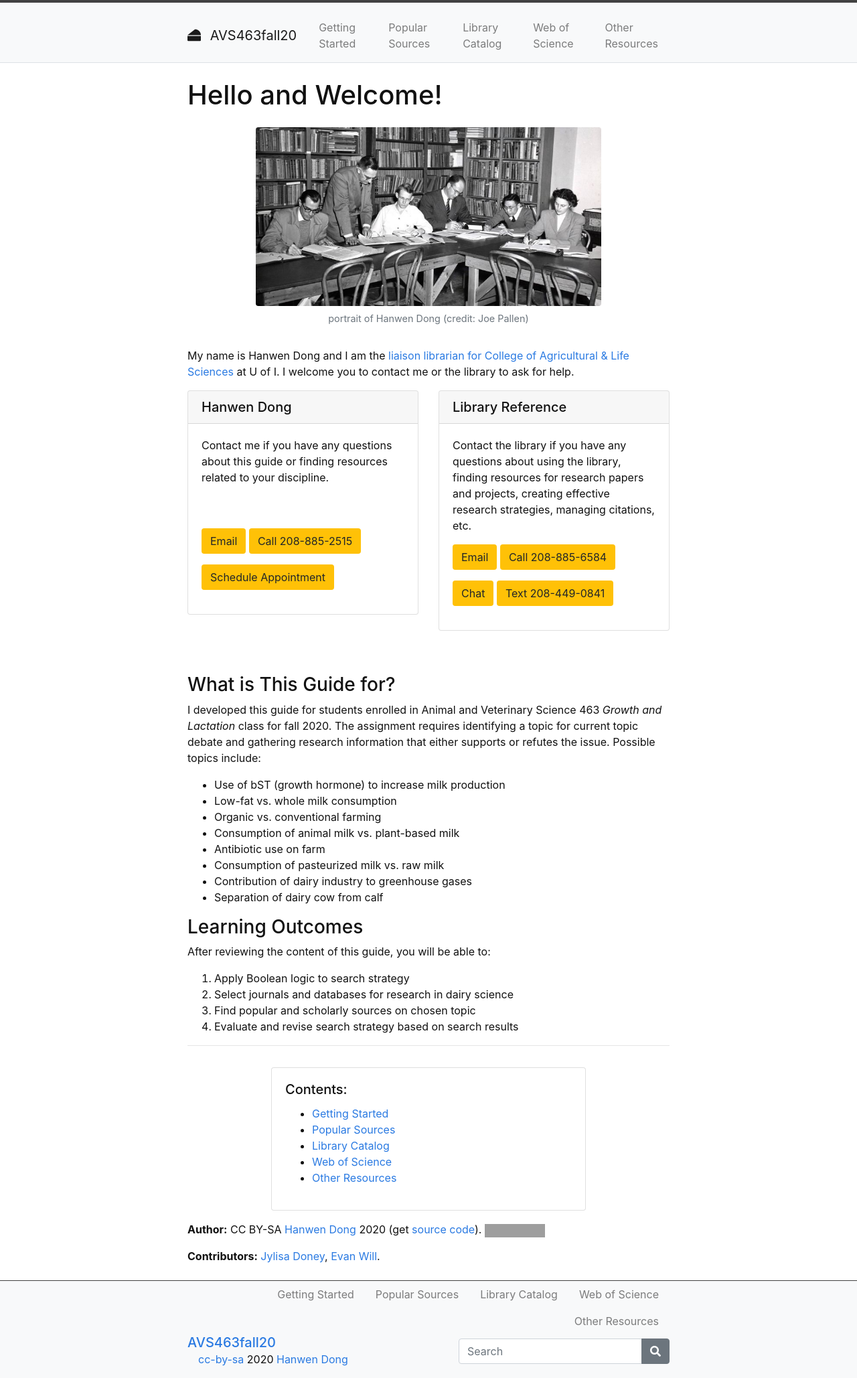
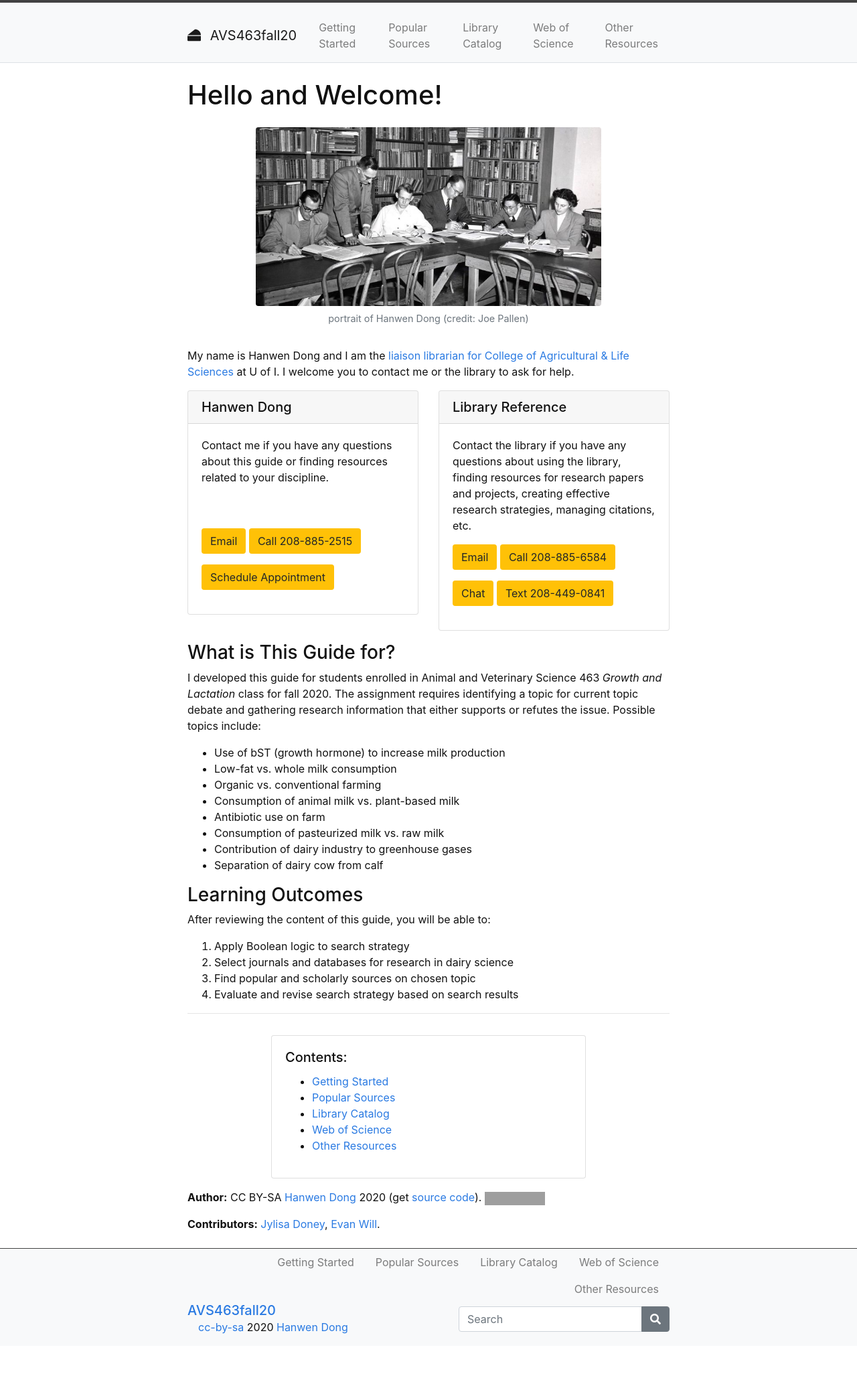
Before and after one commit to hanwendong1/AVS463-f20, a Jekyll site: the page built from index.md, in a window 1280 px wide. Shown: the whole page at 67% size. Built offline with Jekyll 4.4.1, drawn with Linux system fonts in a browser that asks for light colours; after the commit the page ends 2010 px from its top, so only the background shows below that; grey boxes are pictures that could not be loaded.

Commit message:
Update index.md

```diff
--- a/index.md
+++ b/index.md
@@ -37,9 +37,7 @@ My name is Hanwen Dong and I am the [liaison librarian for College of Agricultur
     </div>
   </div>
 </div>
-
- <p> <br />
-<br />
+ <p>
 </p>
 ### What is This Guide for?
 I developed this guide for students enrolled in Animal and Veterinary Science 463 *Growth and Lactation* class for fall 2020. The assignment requires identifying a topic for current topic debate and gathering research information that either supports or refutes the issue. Possible topics include:
```
